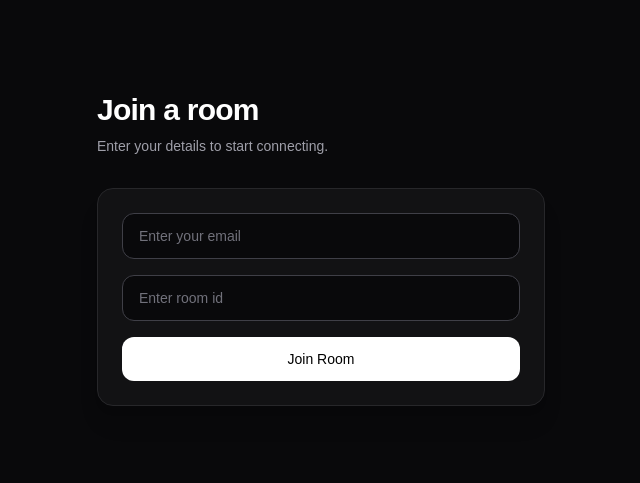
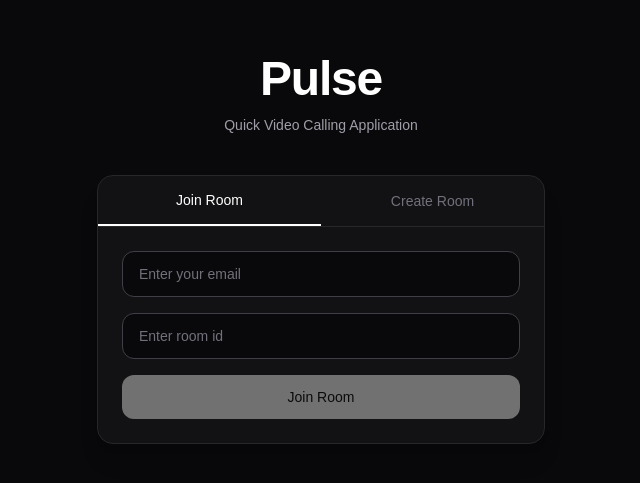
Before and after one commit to shaikshoaib92/pulse, a Next.js app in the folder client/: page / in a window 1280 px wide. Shown: the part 151-634 px from the top of the page, without its empty margins (319-959 px from the left). Built offline with nearby package versions, Linux system fonts and the light colour scheme; no server answers.

Commit message:
feat: added room name and room id generation

```diff
--- a/client/app/page.jsx
+++ b/client/app/page.jsx
@@ -1,16 +1,73 @@
 "use client";
-import { usePeer } from "@/providers/Peer";
 import { useSocket } from "@/providers/Socket";
 import { useRouter } from "next/navigation";
 import { useEffect, useState, useCallback } from "react";
 
+function generateRoomId() {
+  const chars = "ABCDEFGHJKLMNPQRSTUVWXYZ23456789";
+  const arr = new Uint8Array(6);
+  crypto.getRandomValues(arr);
+  return Array.from(arr, (b) => chars[b % chars.length]).join("");
+}
+
+function CopyIcon({ className }) {
+  return (
+    <svg
+      className={className}
+      xmlns="http://www.w3.org/2000/svg"
+      width="16"
+      height="16"
+      viewBox="0 0 24 24"
+      fill="none"
+      stroke="currentColor"
+      strokeWidth="2"
+      strokeLinecap="round"
+      strokeLinejoin="round"
+    >
+      <rect width="14" height="14" x="8" y="8" rx="2" ry="2" />
+      <path d="M4 16c-1.1 0-2-.9-2-2V4c0-1.1.9-2 2-2h10c1.1 0 2 .9 2 2" />
+    </svg>
+  );
+}
+
+function CheckIcon({ className }) {
+  return (
+    <svg
+      className={className}
+      xmlns="http://www.w3.org/2000/svg"
+      width="16"
+      height="16"
+      viewBox="0 0 24 24"
+      fill="none"
+      stroke="currentColor"
+      strokeWidth="2"
+      strokeLinecap="round"
+      strokeLinejoin="round"
+    >
+      <polyline points="20 6 9 17 4 12" />
+    </svg>
+  );
+}
+
 export default function Home() {
   const { socket } = useSocket();
+  const router = useRouter();
 
-  const [email, setEmail] = useState();
-  const [roomId, setRoomId] = useState();
+  const [tab, setTab] = useState("join");
+  const [email, setEmail] = useState("");
+  const [roomId, setRoomId] = useState("");
+  const [roomName, setRoomName] = useState("");
+  const [createdRoomId, setCreatedRoomId] = useState("");
+  const [createdRoomName, setCreatedRoomName] = useState("");
+  const [copied, setCopied] = useState(false);
+  const [createEmail, setCreateEmail] = useState("");
 
-  const router = useRouter();
+  const handleRoomJoined = useCallback(
+    ({ roomId }) => {
+      router.push(`/loby/${roomId}`);
+    },
+    [router]
+  );
 
   useEffect(() => {
     if (!socket) return;
@@ -18,55 +75,195 @@ export default function Home() {
     return () => {
       socket.off("joined-room", handleRoomJoined);
     };
-  }, [socket]);
+  }, [socket, handleRoomJoined]);
 
-
-
-  const handleRoomJoined = useCallback(async ({ roomId }) => {
-    router.push(`/loby/${roomId}`);
-  }, []);
-
-  const handleRoomJoin = () => {
+  const handleJoinRoom = () => {
+    if (!email || !roomId) return;
     localStorage.setItem("callEmail", email);
     socket.emit("join-room", {
       emailId: email,
-      roomId: roomId,
+      roomId: roomId.toUpperCase(),
     });
+  };
+
+  const handleCreateRoom = () => {
+    if (!createEmail) return;
+    const newRoomId = generateRoomId();
+    setCreatedRoomId(newRoomId);
+    setCreatedRoomName(roomName);
+  };
+
+  const handleJoinCreatedRoom = () => {
+    localStorage.setItem("callEmail", createEmail);
+    socket.emit("join-room", {
+      emailId: createEmail,
+      roomId: createdRoomId,
+      roomName: createdRoomName || undefined,
+    });
+  };
+
+  const handleCopyRoomId = async () => {
+    await navigator.clipboard.writeText(createdRoomId);
+    setCopied(true);
+    setTimeout(() => setCopied(false), 2000);
+  };
+
+  const handleCreateAnother = () => {
+    setCreatedRoomId("");
+    setCreatedRoomName("");
+    setRoomName("");
   };
 
   return (
     <main className="min-h-screen bg-zinc-950 flex items-center justify-center px-6">
       <div className="w-full max-w-md">
-        <div className="mb-8">
-          <h1 className="text-3xl font-semibold tracking-tight text-white">
-            Join a room
+        {/* Branding */}
+        <div className="text-center mb-10">
+          <h1 className="text-5xl font-bold tracking-tight text-white">
+            Pulse
           </h1>
-          <p className="mt-2 text-sm text-zinc-400">
-            Enter your details to start connecting.
+          <p className="mt-3 text-sm text-zinc-400">
+            Quick Video Calling Application
           </p>
         </div>
 
-        <div className="space-y-4 rounded-2xl border border-zinc-800 bg-zinc-900/60 p-6 shadow-xl">
+        {/* Card */}
+        <div className="rounded-2xl border border-zinc-800 bg-zinc-900/60 shadow-xl overflow-hidden">
+          {/* Tabs */}
+          {!createdRoomId && (
+            <div className="flex border-b border-zinc-800">
+              <button
+                onClick={() => setTab("join")}
+                className={`flex-1 py-3.5 text-sm font-medium transition ${
+                  tab === "join"
+                    ? "text-white border-b-2 border-white"
+                    : "text-zinc-500 hover:text-zinc-300"
+                }`}
+              >
+                Join Room
+              </button>
+              <button
+                onClick={() => setTab("create")}
+                className={`flex-1 py-3.5 text-sm font-medium transition ${
+                  tab === "create"
+                    ? "text-white border-b-2 border-white"
+                    : "text-zinc-500 hover:text-zinc-300"
+                }`}
+              >
+                Create Room
+              </button>
+            </div>
+          )}
+
+          <div className="p-6">
+            {/* Join Room Tab */}
+            {tab === "join" && !createdRoomId && (
+              <div className="space-y-4">
                 <input
                   value={email}
                   onChange={(e) => setEmail(e.target.value)}
                   placeholder="Enter your email"
                   className="w-full rounded-xl border border-zinc-700 bg-zinc-950 px-4 py-3 text-sm text-white placeholder:text-zinc-500 outline-none transition focus:border-zinc-400"
                 />
-
                 <input
                   value={roomId}
                   onChange={(e) => setRoomId(e.target.value)}
                   placeholder="Enter room id"
                   className="w-full rounded-xl border border-zinc-700 bg-zinc-950 px-4 py-3 text-sm text-white placeholder:text-zinc-500 outline-none transition focus:border-zinc-400"
                 />
-
                 <button
-            className="w-full rounded-xl bg-white py-3 text-sm font-medium text-black transition hover:bg-zinc-200 active:scale-[0.98]"
-            onClick={handleRoomJoin}
+                  onClick={handleJoinRoom}
+                  disabled={!email || !roomId}
+                  className="w-full rounded-xl bg-white py-3 text-sm font-medium text-black transition hover:bg-zinc-200 active:scale-[0.98] disabled:opacity-40 disabled:cursor-not-allowed"
                 >
                   Join Room
                 </button>
+              </div>
+            )}
+
+            {/* Create Room Tab */}
+            {tab === "create" && !createdRoomId && (
+              <div className="space-y-4">
+                <input
+                  value={createEmail}
+                  onChange={(e) => setCreateEmail(e.target.value)}
+                  placeholder="Enter your email"
+                  className="w-full rounded-xl border border-zinc-700 bg-zinc-950 px-4 py-3 text-sm text-white placeholder:text-zinc-500 outline-none transition focus:border-zinc-400"
+                />
+                <input
+                  value={roomName}
+                  onChange={(e) => setRoomName(e.target.value)}
+                  placeholder="Room name (optional)"
+                  className="w-full rounded-xl border border-zinc-700 bg-zinc-950 px-4 py-3 text-sm text-white placeholder:text-zinc-500 outline-none transition focus:border-zinc-400"
+                />
+                <button
+                  onClick={handleCreateRoom}
+                  disabled={!createEmail}
+                  className="w-full rounded-xl bg-white py-3 text-sm font-medium text-black transition hover:bg-zinc-200 active:scale-[0.98] disabled:opacity-40 disabled:cursor-not-allowed"
+                >
+                  Create Room
+                </button>
+              </div>
+            )}
+
+            {/* Created Room Result */}
+            {createdRoomId && (
+              <div className="space-y-5">
+                {createdRoomName && (
+                  <div className="text-center">
+                    <span className="text-xs uppercase tracking-wider text-zinc-500">
+                      Room Name
+                    </span>
+                    <p className="text-white font-medium mt-1">
+                      {createdRoomName}
+                    </p>
+                  </div>
+                )}
+
+                <div className="text-center">
+                  <span className="text-xs uppercase tracking-wider text-zinc-500">
+                    Share this Room ID
+                  </span>
+                  <div className="mt-2 flex items-center justify-center gap-2">
+                    <span className="text-3xl font-mono font-bold tracking-[0.25em] text-white">
+                      {createdRoomId}
+                    </span>
+                    <button
+                      onClick={handleCopyRoomId}
+                      className="flex items-center gap-1.5 rounded-lg border border-zinc-700 bg-zinc-800 px-3 py-2 text-xs text-zinc-300 transition hover:bg-zinc-700 hover:text-white active:scale-[0.97]"
+                    >
+                      {copied ? (
+                        <>
+                          <CheckIcon className="text-emerald-400" />
+                          Copied
+                        </>
+                      ) : (
+                        <>
+                          <CopyIcon />
+                          Copy
+                        </>
+                      )}
+                    </button>
+                  </div>
+                </div>
+
+                <div className="space-y-3 pt-2">
+                  <button
+                    onClick={handleJoinCreatedRoom}
+                    className="w-full rounded-xl bg-white py-3 text-sm font-medium text-black transition hover:bg-zinc-200 active:scale-[0.98]"
+                  >
+                    Join Room
+                  </button>
+                  <button
+                    onClick={handleCreateAnother}
+                    className="w-full rounded-xl border border-zinc-700 py-3 text-sm font-medium text-zinc-300 transition hover:bg-zinc-800 hover:text-white active:scale-[0.98]"
+                  >
+                    Create Another Room
+                  </button>
+                </div>
+              </div>
+            )}
+          </div>
         </div>
       </div>
     </main>
--- a/client/features/Room.jsx
+++ b/client/features/Room.jsx
@@ -9,6 +9,7 @@ const Loby = () => {
  const { peer, createOffer, createAnswer, setRemoteAns, handleRemoteOffer, sendStream, remoteStream, closeConnection } = usePeer();
   const [myStream, setMyStream] = useState(null);
   const [callEnded, setCallEnded] = useState(false);
+  const [roomName, setRoomName] = useState(null);
   const remoteEmailIdRef = useRef(null);
   const streamRef = useRef(null);
 
@@ -113,7 +114,11 @@ const handleNegoAnswer = useCallback(async (data) => {
     };
   }, [peer, handleNegosiation]);
 
-useEffect(() => {
+  const handleRoomName = useCallback(({ roomName }) => {
+    if (roomName) setRoomName(roomName);
+  }, []);
+
+  useEffect(() => {
   if (!socket) return;
 
   socket.on("user-joined", handleUserJoined);
@@ -122,6 +127,7 @@ useEffect(() => {
   socket.on("nego-offer", handleNegoOffer);
   socket.on("nego-answer", handleNegoAnswer);
   socket.on("call-ended", handleCallEnded);
+  socket.on("room-name", handleRoomName);
 
   const cleanup = () => {
     socket.off("user-joined", handleUserJoined);
@@ -130,6 +136,7 @@ useEffect(() => {
     socket.off("nego-offer", handleNegoOffer);
     socket.off("nego-answer", handleNegoAnswer);
     socket.off("call-ended", handleCallEnded);
+    socket.off("room-name", handleRoomName);
   };
 
   // Redirect to home if no stored email (user refreshed or direct access)
@@ -139,11 +146,14 @@ useEffect(() => {
     return cleanup;
   }
 
+  // Fetch room name
+  socket.emit("get-room-name", { roomId: param.roomid });
+
   // First-time join: join-room was already handled on home page
   socket.emit("ready", { roomId: param.roomid });
 
   return cleanup;
-}, [socket, handleUserJoined, handleIcommingCall, handleCallAccepted, handleNegoOffer, handleNegoAnswer, handleCallEnded]);
+}, [socket, handleUserJoined, handleIcommingCall, handleCallAccepted, handleNegoOffer, handleNegoAnswer, handleCallEnded, handleRoomName]);
 
   useEffect(() => {
     getUserMediaStream();
@@ -223,8 +233,13 @@ useEffect(() => {
       {/* Bottom Controls */}
       <div className="bg-[#111] border-t border-white/5 py-4">
         <div className="flex items-center justify-center gap-4">
-          {/* Room ID - Subtle */}
-          <span className="text-white/30 text-xs mr-4">{param.roomid}</span>
+          {/* Room Info - Subtle */}
+          <div className="mr-4 text-right">
+            {roomName && (
+              <span className="text-white/50 text-xs font-medium block">{roomName}</span>
+            )}
+            <span className="text-white/30 text-xs">{param.roomid}</span>
+          </div>
 
           {/* Send Stream Button */}
           <button
```
Also changed, not shown: 1 other file (tests, documents, lock files or other folders). Lines whose indentation alone changed are shown as unchanged.
